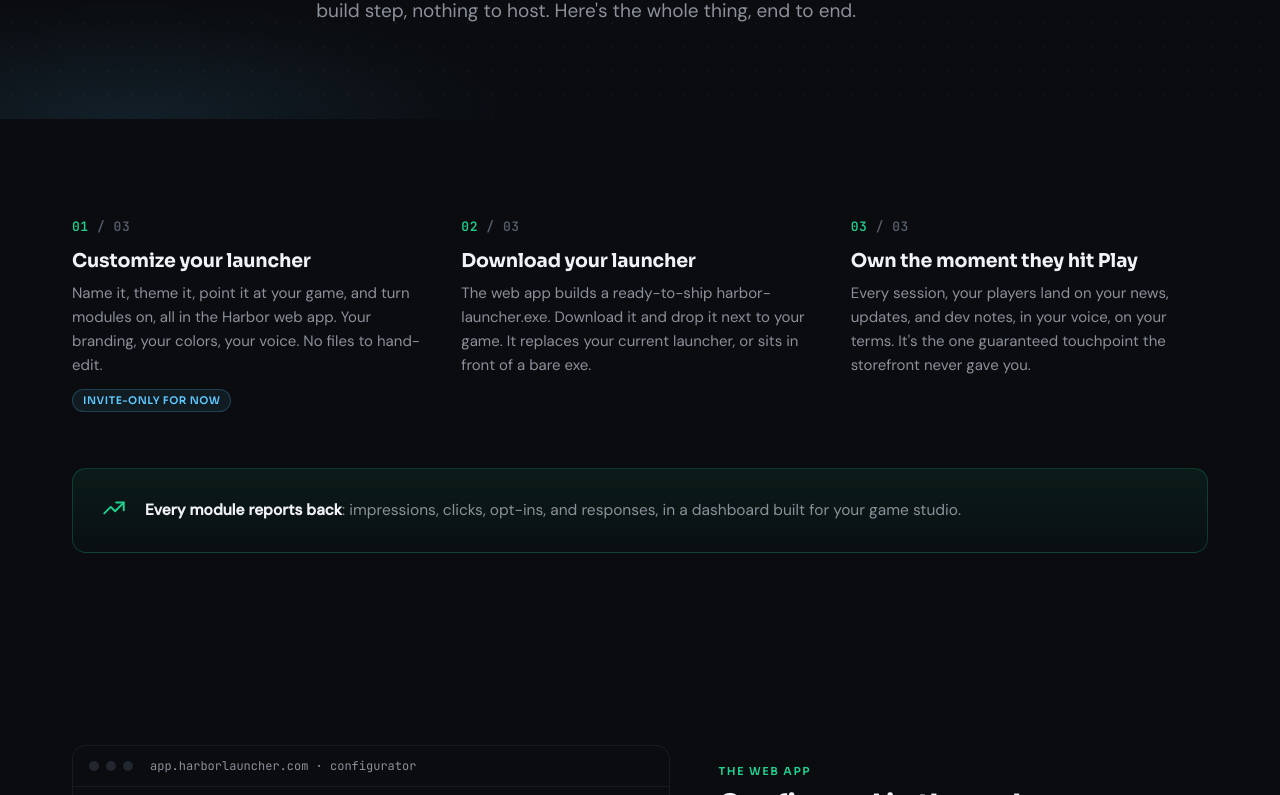
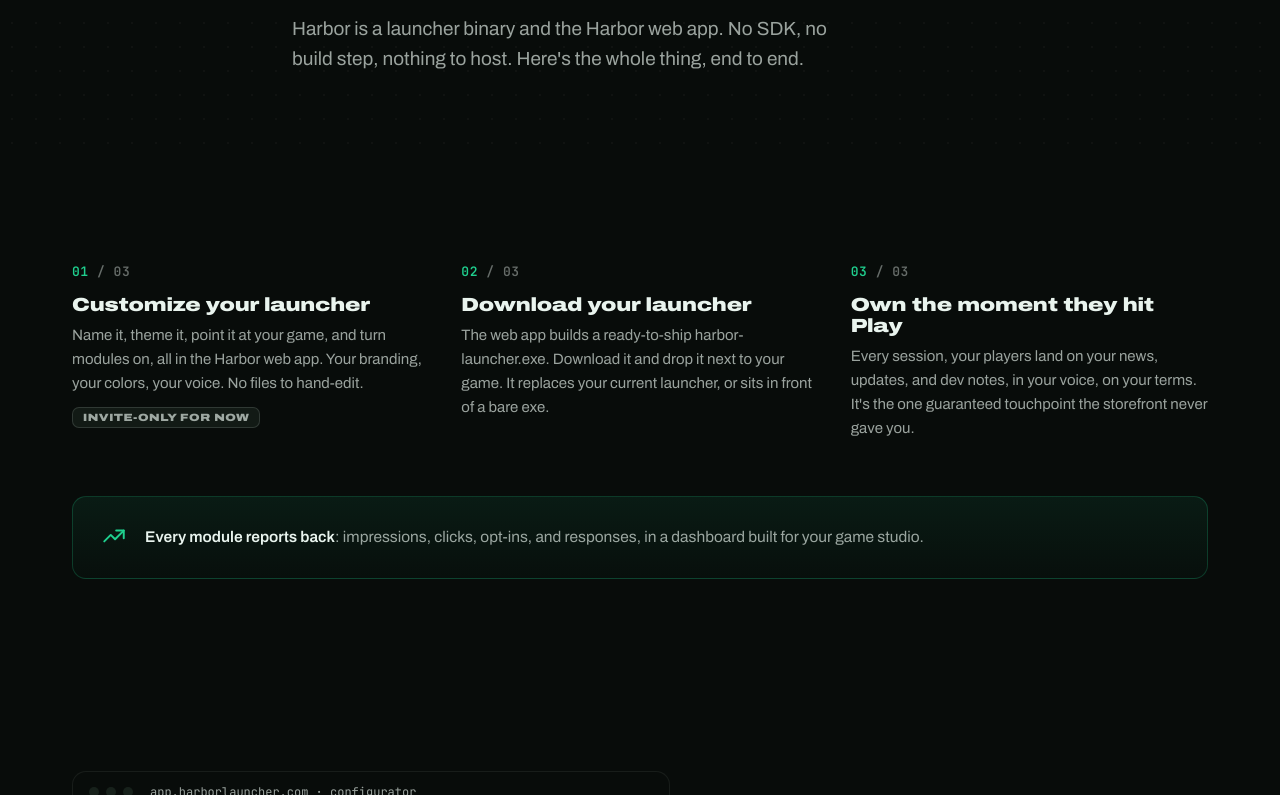
Before and after one commit to unrealrobin/harbor-site, an Astro site: page /how-it-works in a window 1280 px wide. Shown: the part 342-1137 px from the top of the page. Built offline with nearby package versions, Linux system fonts and the light colour scheme; Astro itself is replaced by a stand-in of ours.

Commit message:
har-216: teal-tinted token rewrite — Archivo self-hosted, remove blue accent, pill radius, halo, glow

```diff
--- a/src/components/DemoVideo.astro
+++ b/src/components/DemoVideo.astro
@@ -132,7 +132,7 @@ const DURATION = '1:18';
     backdrop-filter: blur(6px);
     -webkit-backdrop-filter: blur(6px);
     border: 1px solid var(--harbor-line);
-    border-radius: var(--r-pill);
+    border-radius: var(--r-sm);
     padding: 7px 13px;
   }
   .demo-meta-dot {
--- a/src/components/Frictionless.astro
+++ b/src/components/Frictionless.astro
@@ -56,7 +56,7 @@ const DESIGN_FACTS: { lead: string; rest?: string }[] = [
 <style>
   .frictionless {
     position: relative;
-    background: var(--harbor-halo), var(--harbor-deep);
+    background: var(--harbor-deep);
     border-top: 1px solid var(--harbor-line);
     padding: 104px 0;
     overflow: hidden;
--- a/src/components/ValueProps.astro
+++ b/src/components/ValueProps.astro
@@ -143,7 +143,7 @@ const PROPS = [
     color: var(--teal);
     background: var(--teal-bg);
     border: 1px solid var(--teal-border);
-    border-radius: var(--r-pill);
+    border-radius: var(--r-sm);
     padding: 4px 11px;
     margin-bottom: 16px;
   }
--- a/src/components/WhyHarbor.astro
+++ b/src/components/WhyHarbor.astro
@@ -101,7 +101,7 @@ const VALUE_ITEMS = [
 <style is:global>
   .why {
     position: relative;
-    background: var(--harbor-halo), var(--harbor-deep);
+    background: var(--harbor-deep);
     padding: 104px 0;
     overflow: hidden;
   }
@@ -160,12 +160,12 @@ const VALUE_ITEMS = [
 
   .pf-toggle {
     display: inline-flex; padding: 4px; gap: 4px; margin-top: 4px;
-    background: var(--harbor-deep); border: 1px solid var(--harbor-line); border-radius: var(--r-pill);
+    background: var(--harbor-deep); border: 1px solid var(--harbor-line); border-radius: var(--r-md);
   }
   .pf-toggle button {
     font-family: var(--font-display); font-size: 13px; font-weight: 600;
     color: var(--text2); background: transparent; border: none; cursor: pointer;
-    padding: 8px 16px; border-radius: var(--r-pill);
+    padding: 8px 16px; border-radius: var(--r-sm);
     transition: all var(--dur-base) var(--ease); white-space: nowrap;
   }
   .pf-toggle button.active { background: var(--teal); color: var(--teal-contrast); }
--- a/src/layouts/Base.astro
+++ b/src/layouts/Base.astro
@@ -1,4 +1,5 @@
 ---
+import '../styles/fonts.css';
 import '../styles/global.css';
 import PostHog from '../components/posthog.astro';
 import Header from '../components/Header.astro';
@@ -17,9 +18,6 @@ const {
 
 const canonical = new URL(Astro.url.pathname, Astro.site).href;
 const ogImage = new URL('/og.png', Astro.site).href;
-
-const fontHref =
-  'https://fonts.googleapis.com/css2?family=Sora:wght@400;500;600;700;800&family=DM+Sans:wght@300;400;500&family=JetBrains+Mono:wght@400;500;600&display=swap';
 
 // Analytics: resolved at build time. Render PostHog only on the Netlify
 // production deploy (see src/lib/analytics.ts). The snippet itself lives in
@@ -55,20 +53,10 @@ const loadAnalytics = shouldLoadAnalytics(process.env.CONTEXT);
         is the official is:inline component (src/components/posthog.astro). */}
     {loadAnalytics && <PostHog />}
 
-    <!-- Fonts: preconnect + preload, then attach the stylesheet via JS so it
-         doesn't block render. <noscript> fallback applies them without JS. -->
-    <link rel="preconnect" href="https://fonts.googleapis.com" />
-    <link rel="preconnect" href="https://fonts.gstatic.com" crossorigin />
-    <link rel="preload" as="style" href={fontHref} />
-    <script is:inline define:vars={{ fontHref }}>
-      const link = document.createElement('link');
-      link.rel = 'stylesheet';
-      link.href = fontHref;
-      document.head.appendChild(link);
-    </script>
-    <noscript>
-      <link rel="stylesheet" href={fontHref} />
-    </noscript>
+    <!-- Fonts: self-hosted woff2 (see src/styles/fonts.css). Preload the two
+         faces used above the fold; mono loads on demand. -->
+    <link rel="preload" as="font" type="font/woff2" href="/fonts/archivo-expanded-900.woff2" crossorigin />
+    <link rel="preload" as="font" type="font/woff2" href="/fonts/archivo-var.woff2" crossorigin />
   </head>
   <body>
     <Header />
--- a/src/pages/how-it-works.astro
+++ b/src/pages/how-it-works.astro
@@ -339,10 +339,10 @@ const FAQS: { q: string; a: string }[] = [
     font-weight: 600;
     letter-spacing: 0.05em;
     text-transform: uppercase;
-    color: var(--blue);
-    background: var(--blue-bg);
-    border: 1px solid var(--blue-border);
-    border-radius: var(--r-pill);
+    color: var(--text2);
+    background: var(--bg3);
+    border: 1px solid var(--harbor-line-strong);
+    border-radius: var(--r-sm);
     padding: 4px 10px;
   }
 
@@ -542,7 +542,7 @@ const FAQS: { q: string; a: string }[] = [
     font-weight: 600;
     letter-spacing: 0.04em;
     text-transform: uppercase;
-    border-radius: var(--r-pill);
+    border-radius: var(--r-sm);
     padding: 4px 9px;
     white-space: nowrap;
   }
@@ -552,9 +552,9 @@ const FAQS: { q: string; a: string }[] = [
     border: 1px solid var(--teal-border);
   }
   .module-badge.is-pro {
-    color: var(--blue);
-    background: var(--blue-bg);
-    border: 1px solid var(--blue-border);
+    color: var(--text2);
+    background: var(--bg3);
+    border: 1px solid var(--harbor-line-strong);
   }
   .module-badge.is-soon {
     color: var(--text3);
--- a/src/pages/index.astro
+++ b/src/pages/index.astro
@@ -232,8 +232,7 @@ const WHAT_BULLETS: { title: string; desc: string; icon: string }[] = [
     overflow: hidden;
     background: var(--harbor-ink);
     box-shadow:
-      0 24px 80px rgba(0, 0, 0, 0.45),
-      0 0 44px var(--teal-glow);
+      0 24px 80px rgba(0, 0, 0, 0.45);
     cursor: zoom-in;
   }
   .hero-media-frame:focus-visible {
@@ -260,7 +259,7 @@ const WHAT_BULLETS: { title: string; desc: string; icon: string }[] = [
     backdrop-filter: blur(6px);
     -webkit-backdrop-filter: blur(6px);
     border: 1px solid var(--harbor-line);
-    border-radius: var(--r-pill);
+    border-radius: var(--r-sm);
     padding: 5px 11px;
     pointer-events: none;
   }
--- /dev/null
+++ b/src/styles/fonts.css
@@ -0,0 +1,30 @@
+/* Self-hosted fonts (latin subsets, /public/fonts). No runtime Google Fonts —
+   the files are pinned, preloaded in Base.astro, and immune to third-party
+   changes. Non-latin glyphs fall back to the system stack. */
+
+/* Display: Archivo Expanded Black — static instance (wdth 125, wght 900). */
+@font-face {
+  font-family: 'Archivo Expanded';
+  font-style: normal;
+  font-weight: 900;
+  font-display: swap;
+  src: url('/fonts/archivo-expanded-900.woff2') format('woff2');
+}
+
+/* Body: Archivo, variable weight, normal width. */
+@font-face {
+  font-family: 'Archivo';
+  font-style: normal;
+  font-weight: 100 900;
+  font-display: swap;
+  src: url('/fonts/archivo-var.woff2') format('woff2');
+}
+
+/* Utility: JetBrains Mono, variable weight. */
+@font-face {
+  font-family: 'JetBrains Mono';
+  font-style: normal;
+  font-weight: 400 600;
+  font-display: swap;
+  src: url('/fonts/jetbrains-mono-var.woff2') format('woff2');
+}
--- a/src/styles/global.css
+++ b/src/styles/global.css
@@ -43,7 +43,7 @@ input:focus-visible {
 .hairline { border-top: 1px solid var(--harbor-line); }
 .mono { font-family: var(--font-mono); }
 .text-teal { color: var(--teal); }
-.text-blue { color: var(--blue); }
+.text-blue { color: var(--teal); }
 
 /* ----- Logo ----- */
 .logo {
@@ -131,8 +131,8 @@ input:focus-visible {
   gap: 8px;
   height: 28px;
   padding: 0 12px;
-  border-radius: var(--r-pill);
-  font-family: var(--font-display);
+  border-radius: var(--r-md);
+  font-family: var(--font-mono);
   font-size: 12px;
   font-weight: 500;
   letter-spacing: 0.02em;
@@ -147,13 +147,12 @@ input:focus-visible {
   height: 6px;
   border-radius: 50%;
   background: var(--teal);
-  box-shadow: 0 0 8px var(--teal);
 }
 
 /* ----- Eyebrow + section type ----- */
 .eyebrow {
   display: inline-block;
-  font-family: var(--font-display);
+  font-family: var(--font-mono);
   font-size: 11px;
   font-weight: 600;
   text-transform: uppercase;
@@ -161,7 +160,7 @@ input:focus-visible {
   color: var(--teal);
   margin-bottom: 16px;
 }
-.eyebrow-blue { color: var(--blue); }
+.eyebrow-blue { color: var(--text2); }
 
 .display-lg {
   font-family: var(--font-display);
@@ -292,7 +291,7 @@ input:focus-visible {
   min-height: 100vh;
   display: flex;
   align-items: center;
-  background: var(--harbor-halo), var(--harbor-deep);
+  background: var(--harbor-deep);
   overflow: hidden;
   padding: 96px 0 88px;
 }
@@ -382,7 +381,7 @@ input:focus-visible {
   color: var(--teal);
   margin-bottom: 18px;
 }
-.card-icon.blue { background: var(--blue-bg); border-color: var(--blue-border); color: var(--blue); }
+.card-icon.blue { background: var(--bg3); border-color: var(--harbor-line-strong); color: var(--text2); }
 .card-num {
   font-family: var(--font-display);
   font-size: 13px;
@@ -443,10 +442,10 @@ input:focus-visible {
   background: var(--teal-bg);
   border: 1px solid var(--teal-border);
 }
-.callout.blue { background: var(--blue-bg); border-color: var(--blue-border); }
+.callout.blue { background: var(--bg3); border-color: var(--harbor-line-strong); }
 .callout.plain { background: var(--harbor-ink); border-color: var(--harbor-line); }
 .callout-icon { color: var(--teal); flex-shrink: 0; margin-top: 1px; }
-.callout.blue .callout-icon { color: var(--blue); }
+.callout.blue .callout-icon { color: var(--text2); }
 .callout.plain .callout-icon { color: var(--text2); }
 .callout-body { font-family: var(--font-body); font-size: 14.5px; line-height: 1.6; color: var(--text2); margin: 0; }
 .callout-body strong { color: var(--text); font-weight: 600; }
@@ -476,7 +475,7 @@ input:focus-visible {
 /* ----- CTA band ----- */
 .cta-band {
   position: relative;
-  background: var(--harbor-halo), var(--harbor-ink);
+  background: var(--harbor-ink);
   border-top: 1px solid var(--harbor-line);
   border-bottom: 1px solid var(--harbor-line);
   padding: 88px 0;
--- a/src/styles/tokens.css
+++ b/src/styles/tokens.css
@@ -1,47 +1,47 @@
+/* Design tokens. Authority: Brand & Art Direction.md in the vault
+   (RLOV/Harbor/02 Technical/harborlauncher-site Design/). Rewritten for the
+   redesign (HAR-216): every neutral carries teal's hue — no flat gray
+   anywhere — and hierarchy comes from an opacity ladder of one tinted white,
+   not separate gray hexes. One accent (teal, ~7% budget). */
 :root {
-  /* Surfaces */
-  --bg: #0d0f12;
-  --bg2: #13161b;
-  --bg3: #1a1e25;
-  --bg4: #21262f;
+  /* Surfaces — teal-tinted near-black ramp. Section grounds step through
+     these to create rhythm (brand doc: no flat same-bg section stacking). */
+  --bg: #0b0f0d;
+  --bg2: #0f1512;
+  --bg3: #121a15;
+  --bg4: #17211b;
 
-  /* Text */
-  --text: #f0f2f5;
-  --text2: #8b9099;
-  --text3: #555d6b;
+  /* Ink — one tinted white; opacity ladder for hierarchy */
+  --text: #e9f4ee;
+  --text2: rgba(233, 244, 238, 0.65);
+  --text3: rgba(233, 244, 238, 0.42);
 
-  /* Teal (primary) */
+  /* Teal (the one accent) */
   --teal: #1fcf8e;
   --teal-bg: rgba(31, 207, 142, 0.08);
   --teal-border: rgba(31, 207, 142, 0.22);
-  --teal-glow: rgba(31, 207, 142, 0.16);
   --teal-contrast: #062014; /* text on solid teal fills */
 
-  /* Blue (secondary accent) */
-  --blue: #5ec8ff;
-  --blue-bg: rgba(94, 200, 255, 0.08);
-  --blue-border: rgba(94, 200, 255, 0.22);
+  /* Harbor grounds + hairlines */
+  --harbor-deep: #080c0a;
+  --harbor-ink: #0d1210;
+  --harbor-line: rgba(233, 244, 238, 0.07);
+  --harbor-line-strong: rgba(233, 244, 238, 0.14);
 
-  /* Harbor */
-  --harbor-deep: #0a0c10;
-  --harbor-ink: #11141a;
-  --harbor-line: rgba(255, 255, 255, 0.06);
-  --harbor-line-strong: rgba(255, 255, 255, 0.12);
+  /* Polarity flip — the page's single light section (HAR-218) */
+  --flip-bg: #e9f1ec;
+  --flip-ink: #0c1410;
+  --flip-muted: rgba(12, 20, 16, 0.62);
 
-  --harbor-halo:
-    radial-gradient(ellipse 70% 50% at 80% 0%, rgba(31, 207, 142, 0.18), transparent 60%),
-    radial-gradient(ellipse 50% 50% at 10% 100%, rgba(94, 200, 255, 0.10), transparent 60%);
-
-  /* Type */
-  --font-display: 'Sora', system-ui, sans-serif;
-  --font-body: 'DM Sans', system-ui, sans-serif;
+  /* Type — Archivo family sitewide + mono texture (see fonts.css) */
+  --font-display: 'Archivo Expanded', 'Archivo', system-ui, sans-serif;
+  --font-body: 'Archivo', system-ui, sans-serif;
   --font-mono: 'JetBrains Mono', ui-monospace, 'SF Mono', Menlo, monospace;
 
-  /* Radius */
+  /* Radius — one working radius; pills are banned (brand doc) */
   --r-sm: 7px;
   --r-md: 10px;
   --r-lg: 14px;
-  --r-pill: 99px;
 
   /* Motion */
   --dur-base: 150ms;
```
Also changed, not shown: public/fonts/archivo-expanded-900.woff2 (added), public/fonts/archivo-var.woff2 (added), public/fonts/jetbrains-mono-var.woff2 (added).
